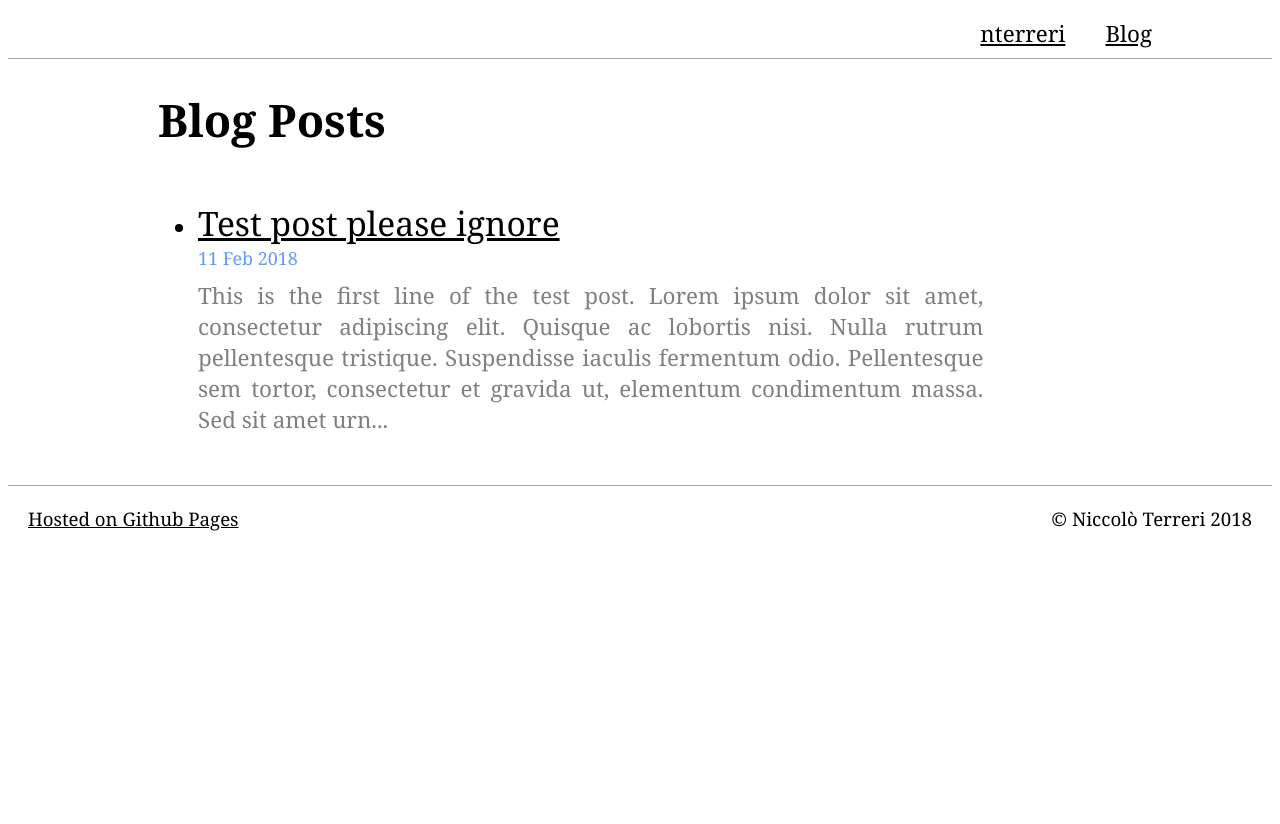
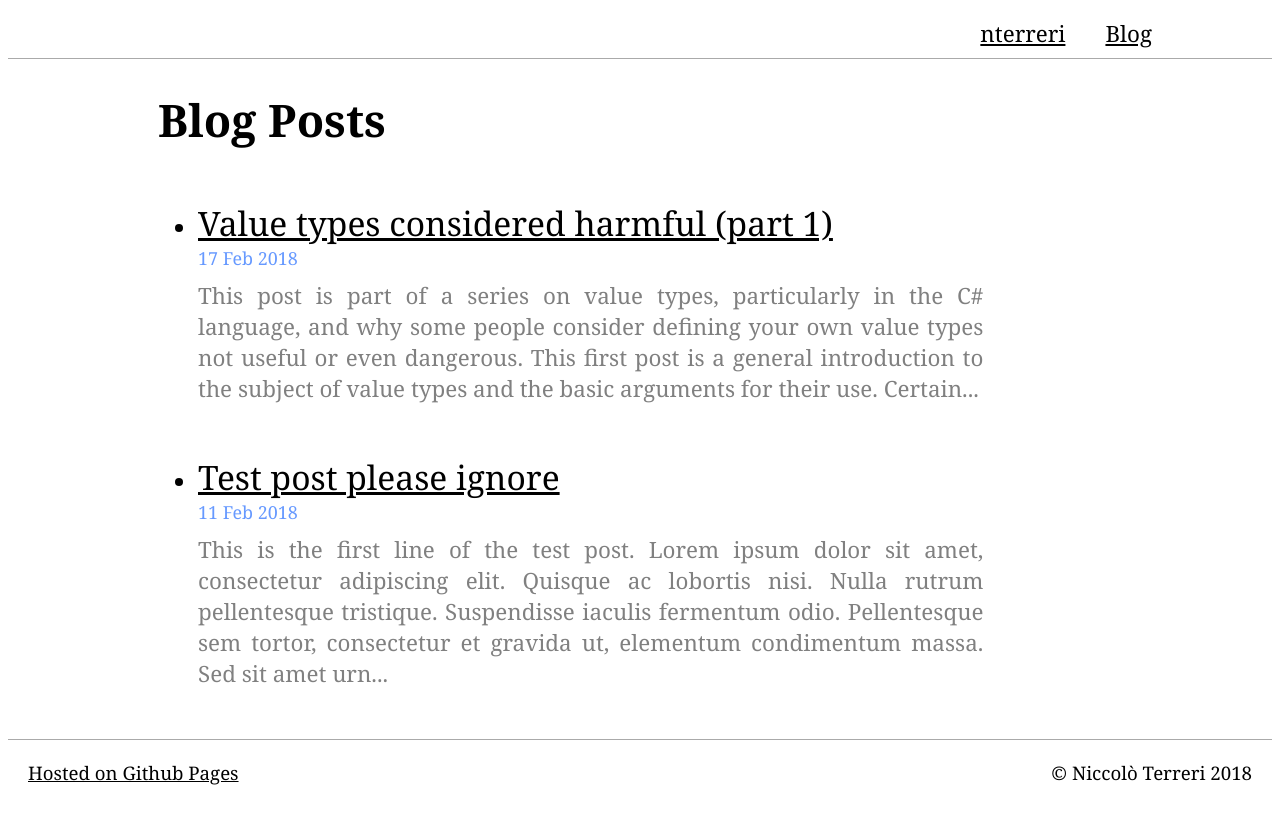
Before and after one commit to nterreri/nterreri.github.io, a Jekyll site: the page built from index.html, in a window 1280 px wide. Shown: the top 824 px of the page. Built offline with Jekyll 4.4.1, drawn with Linux system fonts in a browser that asks for light colours.

Commit message:
publish first actual post

```diff
--- a/_drafts/value-types-considered-harmful-1.md
+++ b/_posts/2018-02-17-value-types-considered-harmful-1.md
@@ -2,6 +2,7 @@
 layout: post
 title: Value types considered harmful (part 1)
 permalink: value-types-considered-harmful-1
+date: 2018-02-17
 ---
 
 This post is part of a series on value types, particularly in the C# language, and why some people consider defining your own value types not useful or even dangerous.
@@ -33,7 +34,7 @@ If you're willing to dig deep enough you'll find that [C# does indeed support a
 
 ## Conclusion
 
-In this post, we have introduced a distinction in some managed languages between value and reference types, and presented a basic argument for them. The essential trade-off with value types is that no processor cycles will be used to keep track of whether there's still at least one reference to the instance (garbage collection) but more memory overall may end up being used by the program depending on how many concurrent copies of the value exist as they it is passed around and mutated.
+In this post we have introduced a distinction in some managed languages between value and reference types, and presented a basic argument for them. The essential trade-off with value types is that no processor cycles will be used to keep track of whether there's still at least one reference to the instance (garbage collection) but more memory overall may end up being used by the program depending on how many concurrent copies of the value exist as they it is passed around and mutated.
 
 In the next post we'll see the limitations with using value types in C# and the arguments against the use of custom value types outside the ones built into the CLR.
 
```
